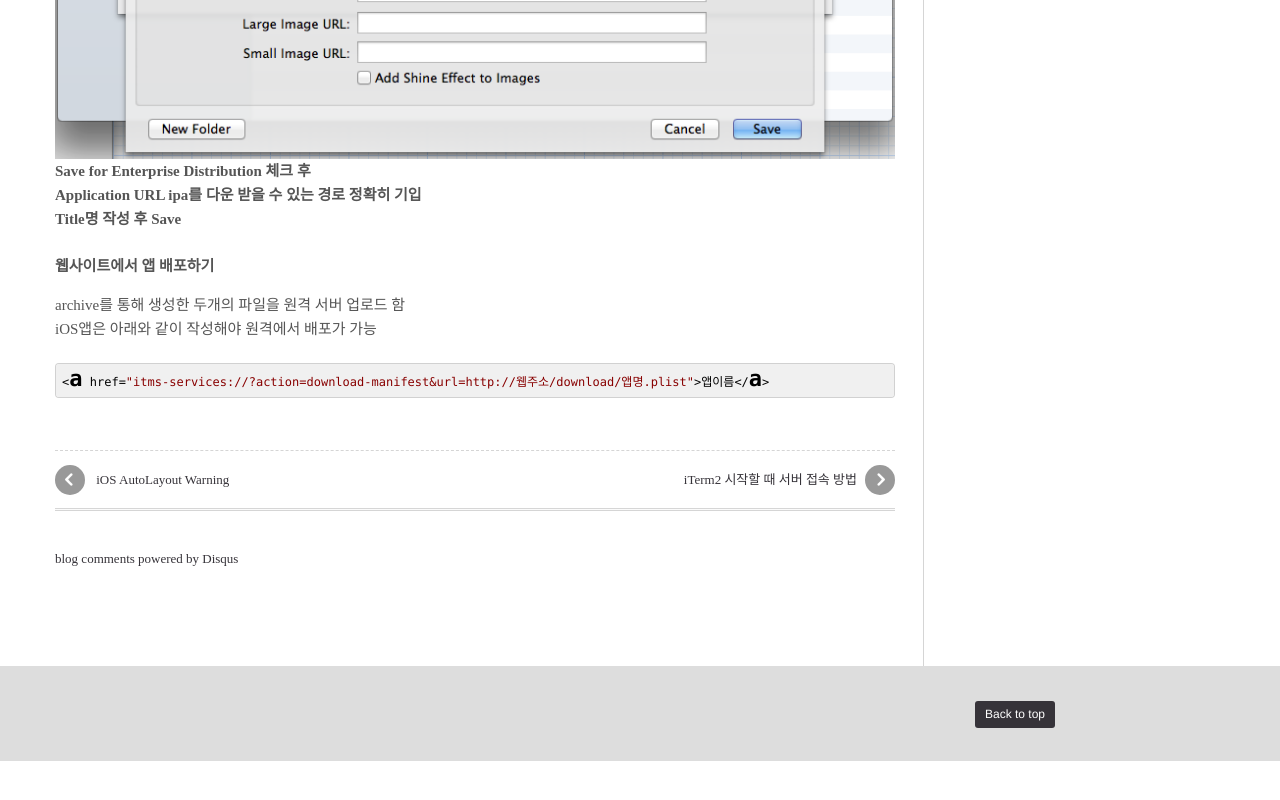
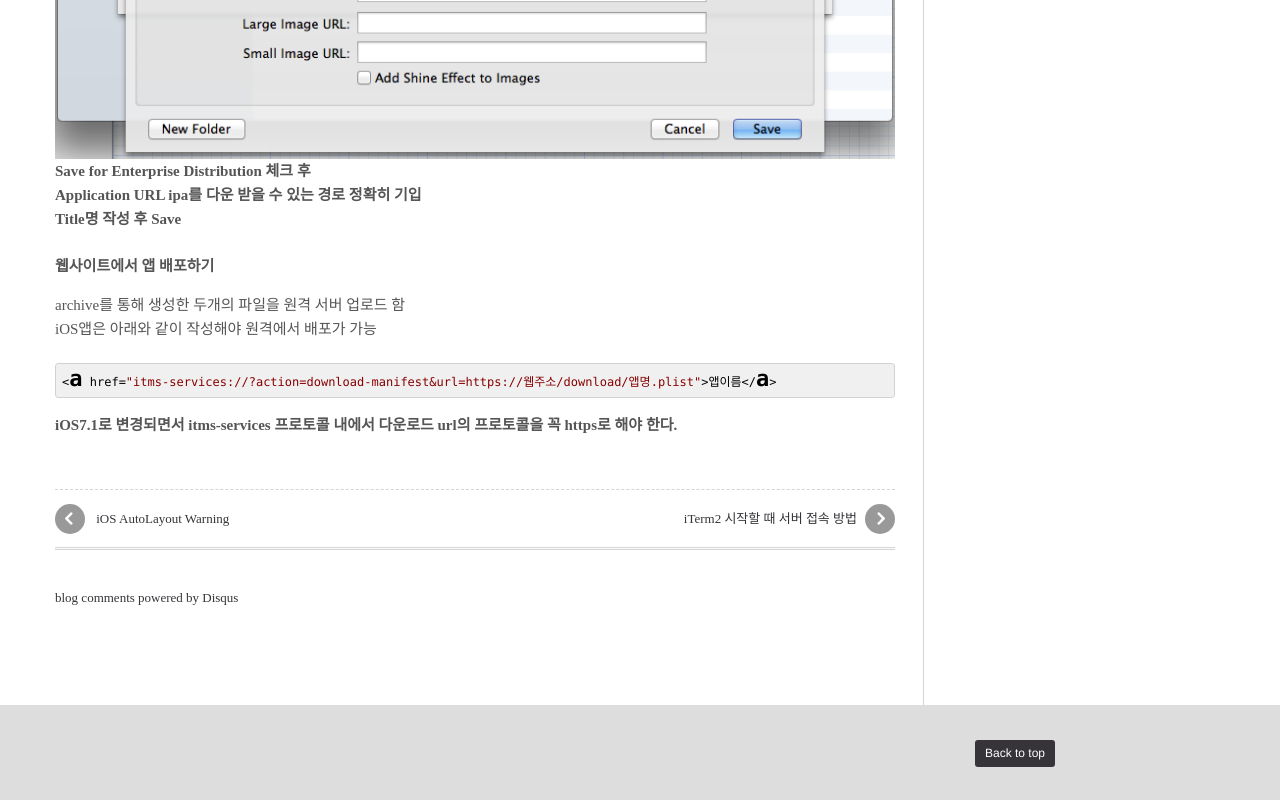
Before and after one commit to niceilm/niceilm.github.com, a plain HTML site: page post/ios-weongyeogji-baepohagi/index.html in a window 1280 px wide. Shown: the part 4102-4902 px from the top of the page. Before the commit the page ends 4863 px from the top, so only its background shows below. Drawn offline with nearby package versions, Linux system fonts and the light colour scheme; a script that the page names is missing.

Commit message:
Site updated at Wed Mar 12 2014 10:28:32 GMT+0900 (KST)

```diff
--- a/post/ios-weongyeogji-baepohagi/index.html
+++ b/post/ios-weongyeogji-baepohagi/index.html
@@ -166,8 +166,8 @@
 <strong>Title명 작성 후 Save</strong>  </p>
 <h1 id="toc_127">웹사이트에서 앱 배포하기</h1>
 <p>archive를 통해 생성한 두개의 파일을 원격 서버 업로드 함<br>
-iOS앱은 아래와 같이 작성해야 원격에서 배포가 가능  </p><pre><code class=""><span class="tag">&lt;<span class="title">a</span> <span class="attribute">href</span>=<span class="value">"itms-services://?action=download-manifest&amp;url=http://웹주소/download/앱명.plist"</span>&gt;</span>앱이름<span class="tag">&lt;/<span class="title">a</span>&gt;</span>
-</code></pre>
+iOS앱은 아래와 같이 작성해야 원격에서 배포가 가능  </p><pre><code class=""><span class="tag">&lt;<span class="title">a</span> <span class="attribute">href</span>=<span class="value">"itms-services://?action=download-manifest&amp;url=https://웹주소/download/앱명.plist"</span>&gt;</span>앱이름<span class="tag">&lt;/<span class="title">a</span>&gt;</span>
+</code></pre><p><strong>iOS7.1로 변경되면서 itms-services 프로토콜 내에서 다운로드 url의 프로토콜을 꼭 https로 해야 한다.</strong></p>
                         </div>
 
                         <div class="meta clearfix">
```
Also changed, not shown: rss.xml (+1 -1 lines).
